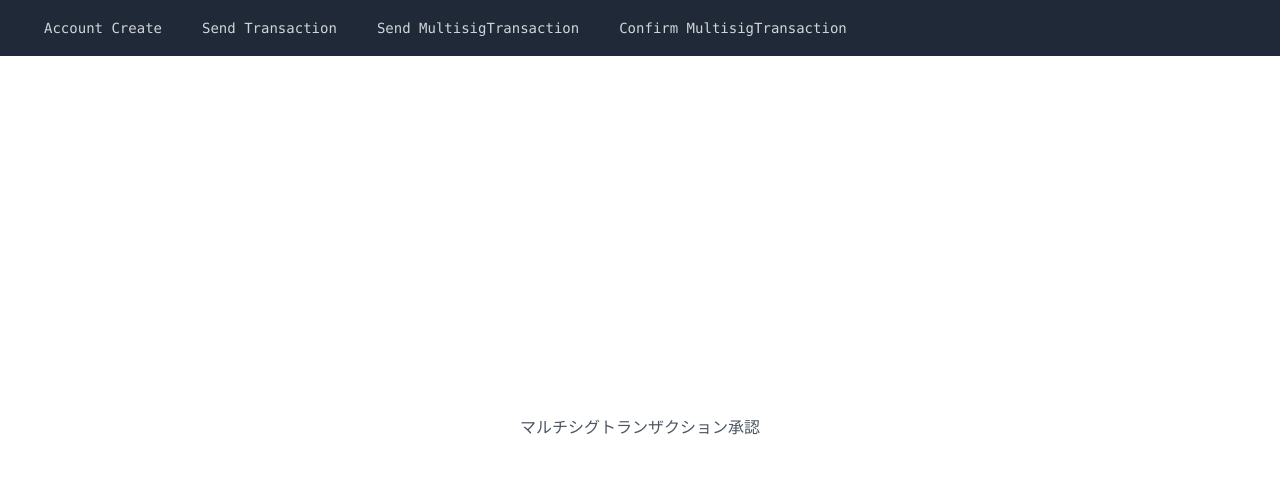
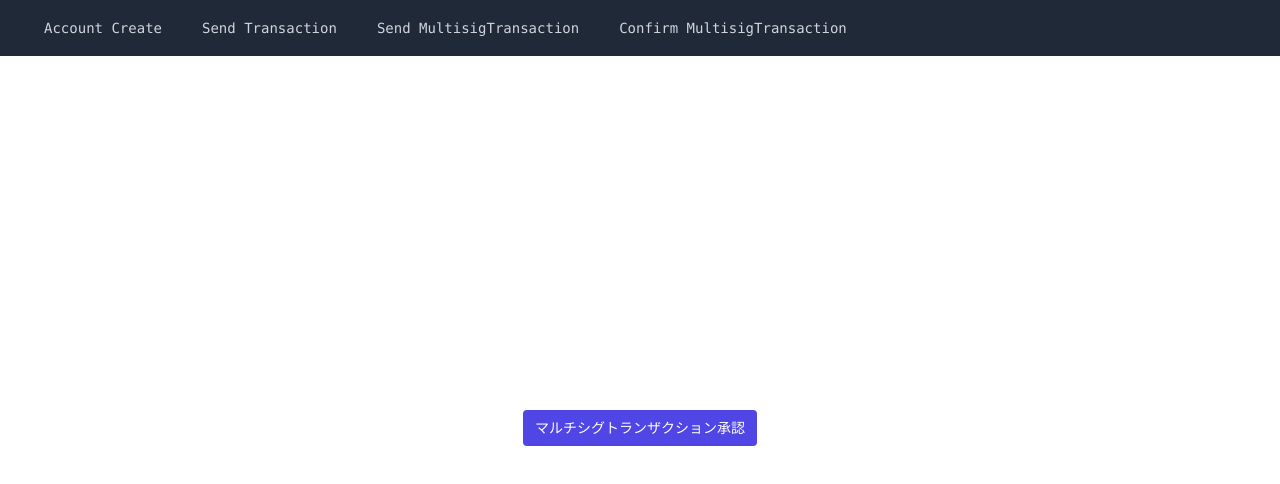
Before and after one commit to kazumasamatsumoto/redux-symbol, a React (Create React App) app: page /send-multisig-transaction in a window 1280 px wide. Shown: the top 484 px of the page. Built offline with nearby package versions, Linux system fonts and the light colour scheme.

Commit message:
create multisig transaction

```diff
--- a/src/components/SendMultisigTransaction.tsx
+++ b/src/components/SendMultisigTransaction.tsx
@@ -1,9 +1,147 @@
 import React from 'react'
+import {
+  Account,
+  Address,
+  AggregateTransaction,
+  Deadline,
+  HashLockTransaction,
+  Mosaic,
+  MosaicId,
+  PlainMessage,
+  PublicAccount,
+  RepositoryFactoryHttp,
+  TransactionService,
+  TransferTransaction,
+  UInt64,
+} from 'symbol-sdk'
 
-export const SendMultisigTransaction = () => {
+export const SendMultisigTransaction: React.FC = () => {
+  const multisigTransaction = async (): Promise<void> => {
+    try {
+      const nodeUrl = "https://sym-test.opening-line.jp:3001"
+      const cosignatoryPrivateKey = "2F8F16D66BD2CC8774B509A1D1A57718CD6F205C04918C5A9FB91A8A2B673088"
+      const multisigAccountPublicKey =
+        "A8241EDA0FF5BABB607B19D5BDB9FA383166E7AEB61E7D4DDA11F3E4370E7325"
+      const recipientRawAddress = "TBUKFL-3BMEXY-BDQYBV-5Y7UOW-NRM3TD-RZ4PNF-CZQ"
+      const mosaicId = "091F837E059AE13C"
+      if (
+        nodeUrl &&
+        cosignatoryPrivateKey &&
+        multisigAccountPublicKey &&
+        recipientRawAddress &&
+        mosaicId
+      ) {
+        const repositoryFactory = new RepositoryFactoryHttp(nodeUrl, {
+          websocketUrl: nodeUrl.replace('http', 'ws') + '/ws',
+          websocketInjected: WebSocket,
+        })
+        const epochAdjustment = await repositoryFactory
+          .getEpochAdjustment()
+          .toPromise()
+        const networkType = await repositoryFactory.getNetworkType().toPromise()
+        const networkGenerationHash = await repositoryFactory
+          .getGenerationHash()
+          .toPromise()
+
+        console.log(networkType, networkGenerationHash)
+
+        // replace with cosignatory private key
+
+        const cosignatoryAccount = Account.createFromPrivateKey(
+          cosignatoryPrivateKey,
+          networkType
+        )
+        console.log(cosignatoryAccount, '署名者のアカウント')
+        // replace with multisig account public key
+
+        const multisigAccount = PublicAccount.createFromPublicKey(
+          multisigAccountPublicKey,
+          networkType
+        )
+        console.log(multisigAccount, 'マルチシグのアカウント')
+        // replace with recipient address
+
+        const recipientAddress =
+          Address.createFromRawAddress(recipientRawAddress)
+        // replace with symbol.xym id
+        const networkCurrencyMosaicId = new MosaicId(mosaicId)
+        // replace with network currency divisibility
+        const networkCurrencyDivisibility = 6
+
+        const transferTransaction = TransferTransaction.create(
+          Deadline.create(epochAdjustment),
+          recipientAddress,
+          [
+            new Mosaic(
+              networkCurrencyMosaicId,
+              UInt64.fromUint(10 * Math.pow(10, networkCurrencyDivisibility))
+            ),
+          ],
+          PlainMessage.create('sending 10 symbol.xym'),
+          networkType
+        )
+        /* start block 01 */
+        const aggregateTransaction = AggregateTransaction.createBonded(
+          Deadline.create(epochAdjustment),
+          [transferTransaction.toAggregate(multisigAccount)],
+          networkType,
+          []
+        ).setMaxFeeForAggregate(3000, 4)
+        // replace with meta.networkGenerationHash (nodeUrl + '/node/info')
+        const signedTransaction = cosignatoryAccount.sign(
+          aggregateTransaction,
+          networkGenerationHash
+        )
+        console.log(signedTransaction.hash)
+        const hashLockTransaction = HashLockTransaction.create(
+          Deadline.create(epochAdjustment),
+          new Mosaic(
+            networkCurrencyMosaicId,
+            UInt64.fromUint(10 * Math.pow(10, networkCurrencyDivisibility))
+          ),
+          UInt64.fromUint(5760),
+          signedTransaction,
+          networkType
+        ).setMaxFee(3000)
+        const signedHashLockTransaction = cosignatoryAccount.sign(
+          hashLockTransaction,
+          networkGenerationHash
+        )
+        // replace with node endpoint
+        const listener = repositoryFactory.createListener()
+        const receiptHttp = repositoryFactory.createReceiptRepository()
+        const transactionHttp = repositoryFactory.createTransactionRepository()
+        const transactionService = new TransactionService(
+          transactionHttp,
+          receiptHttp
+        )
+        listener.open().then(() => {
+          transactionService
+            .announceHashLockAggregateBonded(
+              signedHashLockTransaction,
+              signedTransaction,
+              listener
+            )
+            .subscribe(
+              (x) => {
+                console.log(x)
+              },
+              (err) => console.log(err),
+              () => listener.close()
+            )
+        })
+      }
+    } catch (error) {
+      console.log(error)
+    }
+  }
+
   return (
-    <div>
+    <button
+      className="text-white bg-indigo-600 hover:bg-indigo-700 rounded py-2 px-3 text-sm"
+      onClick={() => multisigTransaction().then()}
+    >
       マルチシグトランザクション承認
-    </div>
+    </button>
   )
 }
```
Also changed, not shown: 1 other file (tests, documents, lock files or other folders).
